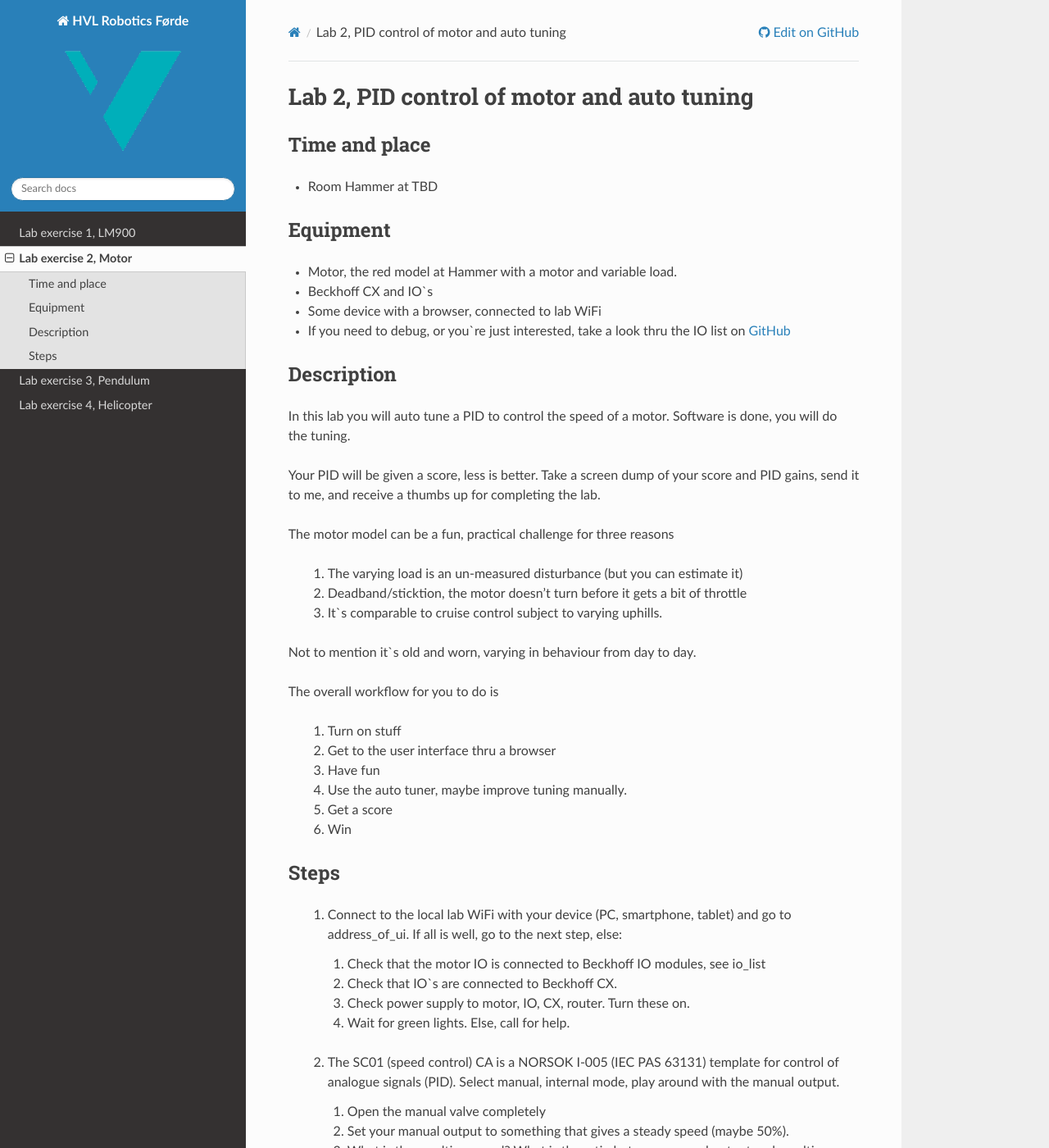
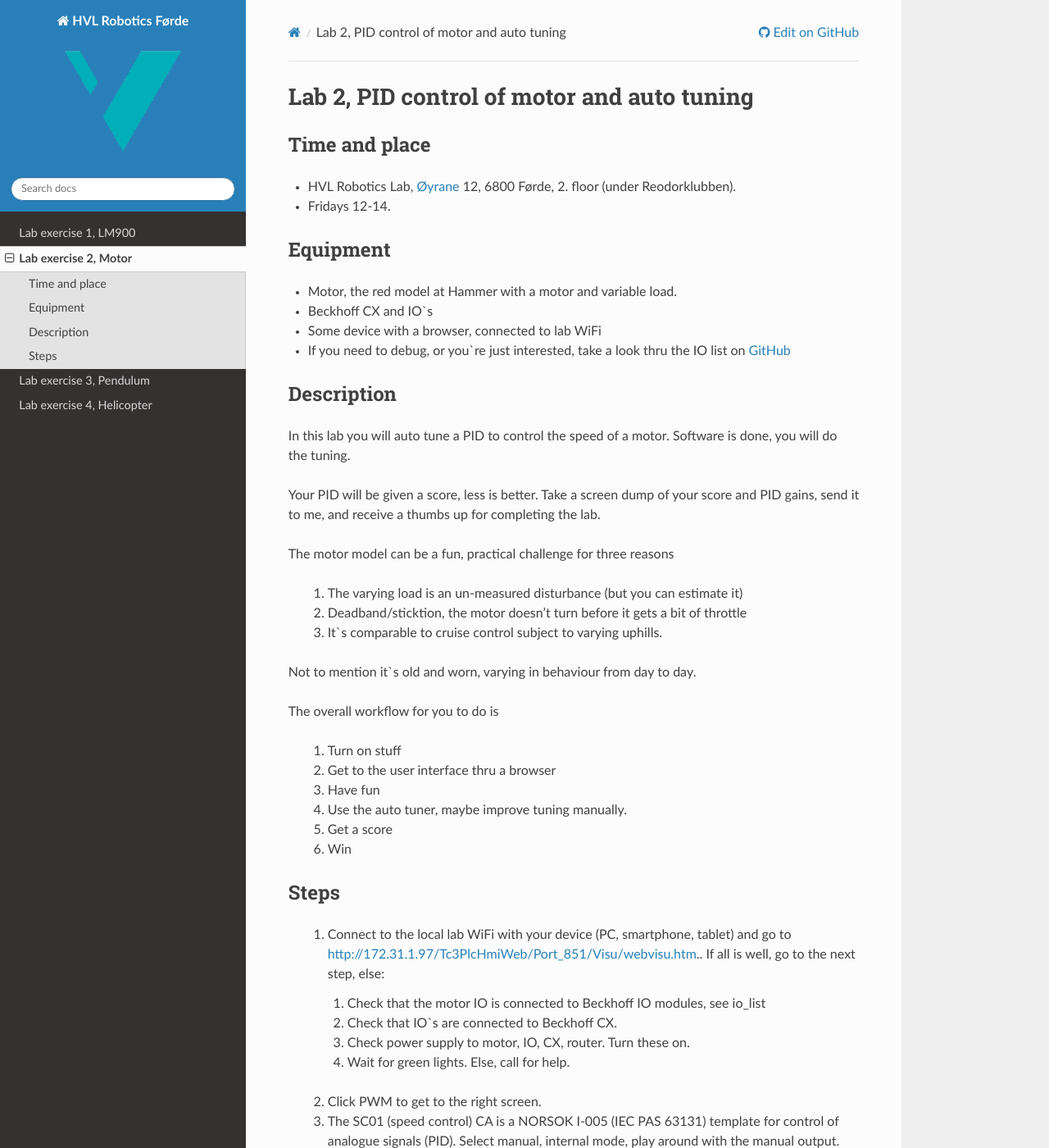
Before and after one commit to frdedynamics/reg-tek-labs, a Sphinx documentation site: the page built from source/texts/lab2.rst, in a window 1280 px wide and 1400 px high. Shown: the whole window at 82% size. Built offline with Sphinx 7.4.7 and the Read the Docs theme 2.0.0, drawn with Linux system fonts in a browser that asks for light colours; the version number could not be read and is left out; some of the changed text lies outside the part shown.

Commit message:
after first lab day

```diff
--- a/source/texts/lab1.rst
+++ b/source/texts/lab1.rst
@@ -5,7 +5,7 @@ Lab 1, PID control of water tank named LM900
 Time and place
 ==============================================
 - HVL Robotics Lab, Øyrane_ 12, 6800 Førde, 2. floor (under Reodorklubben).
-- Wednesdays 12-14.
+- Fridays 12-14.
 
 Equipment
 ==============================================
--- a/source/texts/lab2.rst
+++ b/source/texts/lab2.rst
@@ -4,7 +4,8 @@ Lab 2, PID control of motor and auto tuning
 
 Time and place
 ==============================================
-- Room Hammer at TBD
+- HVL Robotics Lab, Øyrane_ 12, 6800 Førde, 2. floor (under Reodorklubben).
+- Fridays 12-14.
 
 Equipment
 ==============================================
@@ -45,7 +46,7 @@ The overall workflow for you to do is
 Steps
 ==============================================
 
- #. Connect to the local lab WiFi with your device (PC, smartphone, tablet) and go to address_of_ui. If all is well,
+ #. Connect to the local lab WiFi with your device (PC, smartphone, tablet) and go to http://172.31.1.97/Tc3PlcHmiWeb/Port_851/Visu/webvisu.htm.. If all is well,
     go to the next step, else:
 
     #. Check that the motor IO is connected to Beckhoff IO modules, see io_list
@@ -53,11 +54,12 @@ Steps
     #. Check power supply to motor, IO, CX, router. Turn these on.
     #. Wait for green lights. Else, call for help.
 
+ #. Click PWM to get to the right screen.
 
  #. The SC01 (speed control) CA is a NORSOK I-005 (IEC PAS 63131) template for control of analogue
     signals (PID). Select manual, internal mode, play around with the manual output.
 
-    #. Open the manual valve completely
+    #. Switch all resistors down (off).
     #. Set your manual output to something that gives a steady speed (maybe 50%).
     #. What is the resulting speed? What is the ratio between manual output and resulting speed?
 
@@ -81,3 +83,5 @@ Steps
      #. Happy? Done. Else, keep tuning, ask questions, take the opportunity to understand control theory.
 
 Reg tek rulez!
+
+.. _Øyrane: https://www.google.com/maps/place/HVL+Robotics+Lab/@61.4590375,5.8326453,17z/data=!3m1!4b1!4m5!3m4!1s0x4616333d5f3d88b5:0x2025abbba16257dd!8m2!3d61.459035!4d5.8348393
--- a/source/texts/lab3.rst
+++ b/source/texts/lab3.rst
@@ -4,7 +4,8 @@ Lab 3, PID control, with feed forward, of pendulum
 
 Time and place
 ==============================================
-- Room TBD at TBD
+- HVL Robotics Lab, Øyrane_ 12, 6800 Førde, 2. floor (under Reodorklubben).
+- Fridays 12-14.
 
 Equipment
 ==============================================
@@ -49,3 +50,5 @@ Steps
      #. Happy? Done. Else, keep tuning, ask questions, take the opportunity to understand control theory.
 
 Reg tek rulez!
+
+.. _Øyrane: https://www.google.com/maps/place/HVL+Robotics+Lab/@61.4590375,5.8326453,17z/data=!3m1!4b1!4m5!3m4!1s0x4616333d5f3d88b5:0x2025abbba16257dd!8m2!3d61.459035!4d5.8348393
--- a/source/texts/lab4.rst
+++ b/source/texts/lab4.rst
@@ -4,7 +4,8 @@ Lab 4, Pole placement control of helicopter model
 
 Time and place
 ==============================================
-- HVL Robotics lab at TBD
+- HVL Robotics Lab, Øyrane_ 12, 6800 Førde, 2. floor (under Reodorklubben).
+- Fridays 12-14.
 
 .. warning::
     - Don't put your fingers in the propellers. Don't!
@@ -76,3 +77,5 @@ Steps
     #. Happy? Done. Else, keep tuning, ask questions, take the opportunity to understand control theory.
 
 Reg tek rulez!
+
+.. _Øyrane: https://www.google.com/maps/place/HVL+Robotics+Lab/@61.4590375,5.8326453,17z/data=!3m1!4b1!4m5!3m4!1s0x4616333d5f3d88b5:0x2025abbba16257dd!8m2!3d61.459035!4d5.8348393
```
